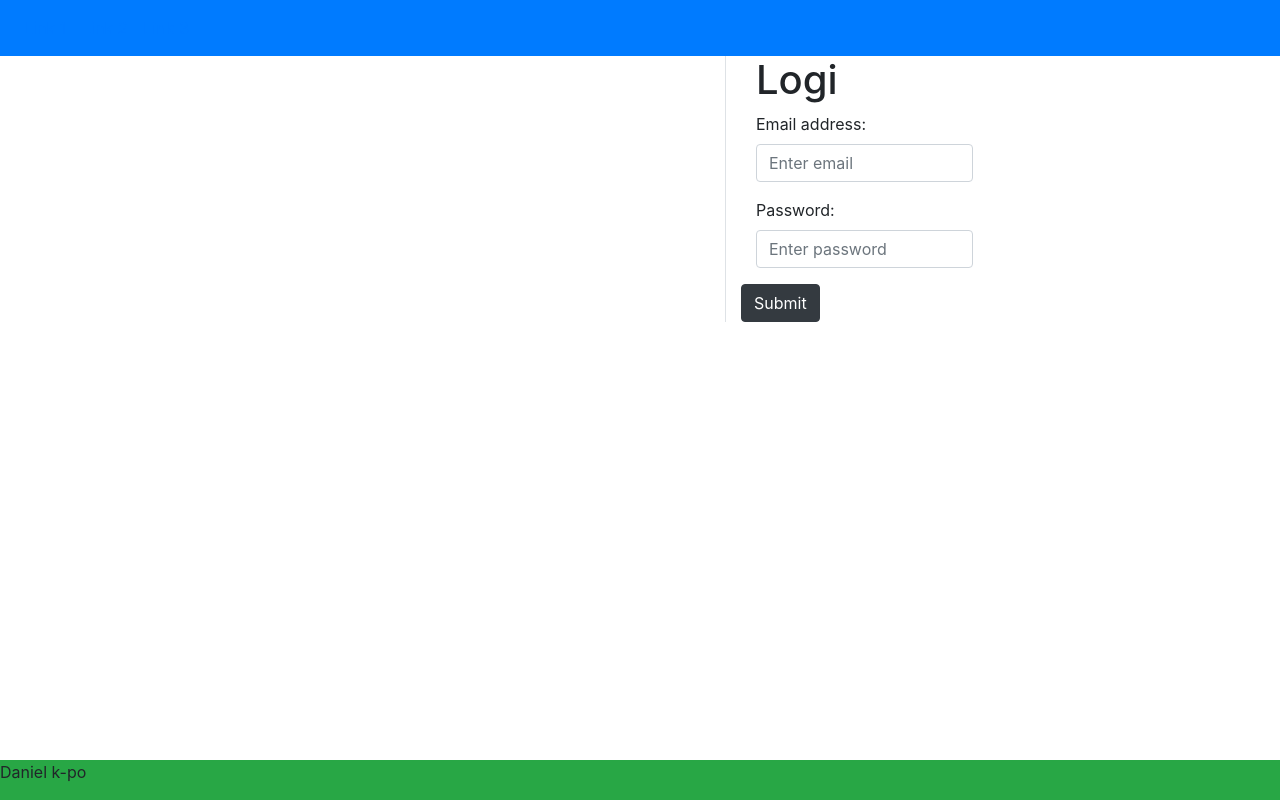
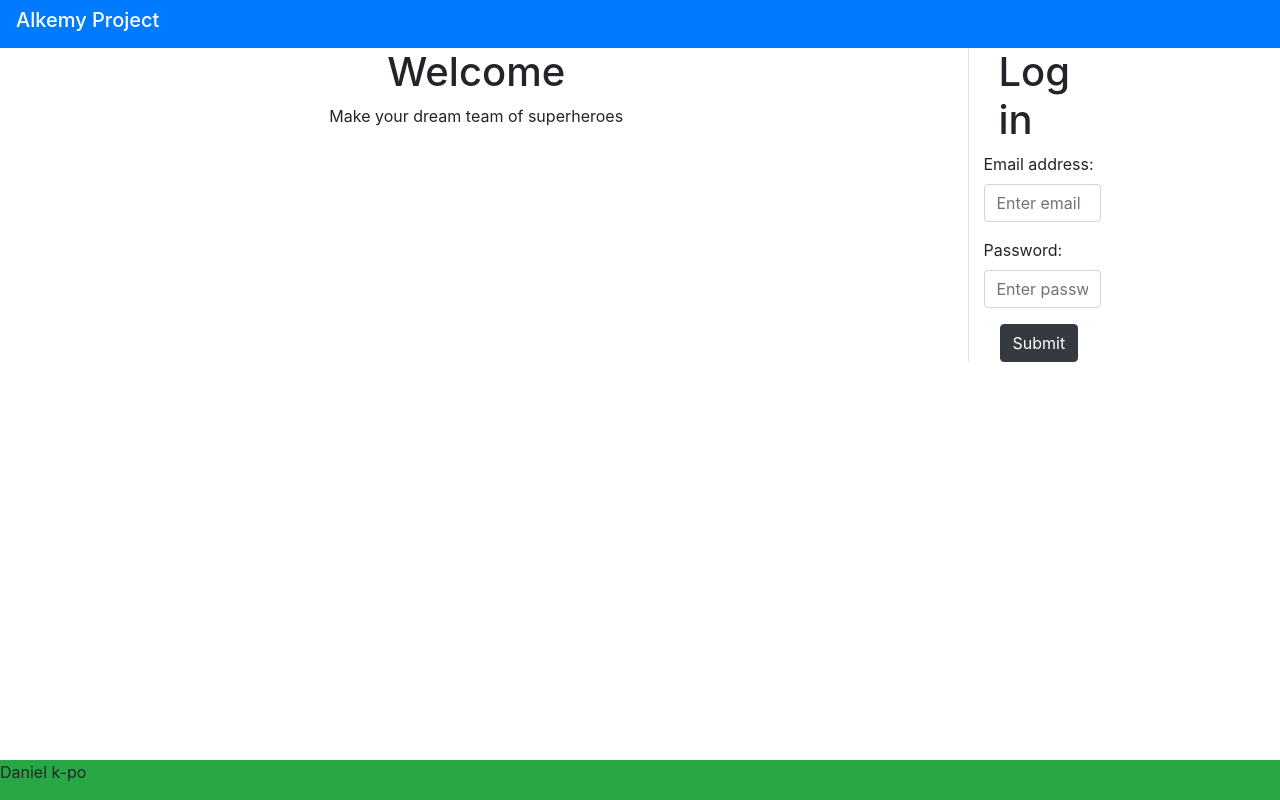
Before and after one commit to DanielTorres-github/alkemy-challenge-react, a React (Create React App) app: page / in a window 1280 px wide. Built offline with nearby package versions, Linux system fonts and the light colour scheme.

Commit message:
Login documentado

```diff
--- a/src/App.css
+++ b/src/App.css
@@ -15,3 +15,8 @@ footer{
 .card{
     margin-left: 20px;
 }
+
+
+.submit{
+    margin: 0px 16px 0px 16px;
+}
--- a/src/components/login/Login.js
+++ b/src/components/login/Login.js
@@ -10,66 +10,76 @@ class Login extends Component {
             password: ""
         }
     }
-
+    /** Guarda el email que haya ingresado en el input de email*/
     saveEmail(event) {
         this.setState({
             email: event.target.value
         });
     }
-
+    /** Guarda el password que haya ingresado en el input de password*/
     savePass(event) {
         this.setState({
             password: event.target.value
         });
     }
-
+    /* login() conprueba que no estén vacios los input de email y password y ejecuta el chequeo de usuario*/
     login() {
         if (this.state.email && this.state.password) {
 
+            /*Funcion axios.post() hace chequeo de usuario en la base de datos con {this.state}.
+            Si devuelve un token, es guardado en {this.setState.token} dentro del localStorage()*/
             axios.post("http://challenge-react.alkemy.org/", this.state)
                 .then((response) => {
+
                     localStorage.setItem("token", response.data.token)
 
                     this.setState({
                         token: response.data.token
                     });
-                    console.log(response)
                 })
                 .catch((error) => {
-                    console.log(error)
+                    alert("Mail o contraseña incorrecto")
+
                 })
         }
         else {
-            alert("gordo")
+            alert("Campos vacios")
         }
     }
 
 
     render() {
-        console.log(this.state.token);
-
+        //Si localStorage tiene un token guardado, redirige a Home
         if (localStorage.getItem("token")) {
             return (<Redirect to="/home" />)
         }
 
         return (
-            <div class="row container float-right">
-                <form className="row border-left col-12 col-lg-6 offset-lg-6">
-                    <h1 class="col-12">Logi</h1>
-                    <div class="row col-12">
-                        <div class=" form-group float-left col-lg-6 col-12">
+            <div class="row">
+                <div class="col-9">
+                    <div>
+                        <h1 class="d-flex justify-content-center">Welcome</h1>
+                        <p class="d-flex justify-content-center">Make your dream team of superheroes</p>
+                    </div>
+                </div>
+                <div class="col-3">
+                    <form className="row border-left col-12 col-lg-6">
+                        <h1 class="col-12">Log in</h1>
+                        <div class="row">
+                            <div class=" form-group float-left col-12">
                                 <label for="email">Email address:</label>
                                 <input type="email" class="form-control" placeholder="Enter email" id="email" onChange={(event) => this.saveEmail(event)} />
                             </div>
                         </div>
-                    <div className="row col-12">
-                        <div class="form-group float-left col-12 col-lg-6">
+                        <div className="row">
+                            <div class="form-group float-left col-12">
                                 <label for="pwd">Password:</label>
                                 <input type="password" class="form-control" placeholder="Enter password" id="pwd" onChange={(event) => this.savePass(event)}></input>
                             </div>
                         </div>
-                    <button type="submit" class="btn btn-dark rounded" onClick={() => this.login()}>Submit</button>
+                        <button type="submit" class="submit btn btn-dark" onClick={() => this.login()}>Submit</button>
                     </form>
+                </div>
             </div>
         );
     }
--- a/src/components/nav/Nav.js
+++ b/src/components/nav/Nav.js
@@ -1,21 +1,9 @@
 
 function Nav() {
   return (
-    <nav className="navbar navbar-expand-sm bg-primary">
-
-<ul className="navbar-nav">
-  <li className="nav-item">
-    <a className="nav-link" href="#">Link 1</a>
-  </li>
-  <li className="nav-item">
-    <a className="nav-link" href="#">Link 2</a>
-  </li>
-  <li className="nav-item">
-    <a className="nav-link" href="#">Link 3</a>
-  </li>
-</ul>
-
-</nav>
+    <nav className="navbar navbar-expand-sm bg-primary row">
+      <h5 class="col-2 text-white">Alkemy Project</h5>
+    </nav>
   );
 }
 
```
Also changed, not shown: 1 other file (tests, documents, lock files or other folders). Lines whose indentation alone changed are shown as unchanged.
